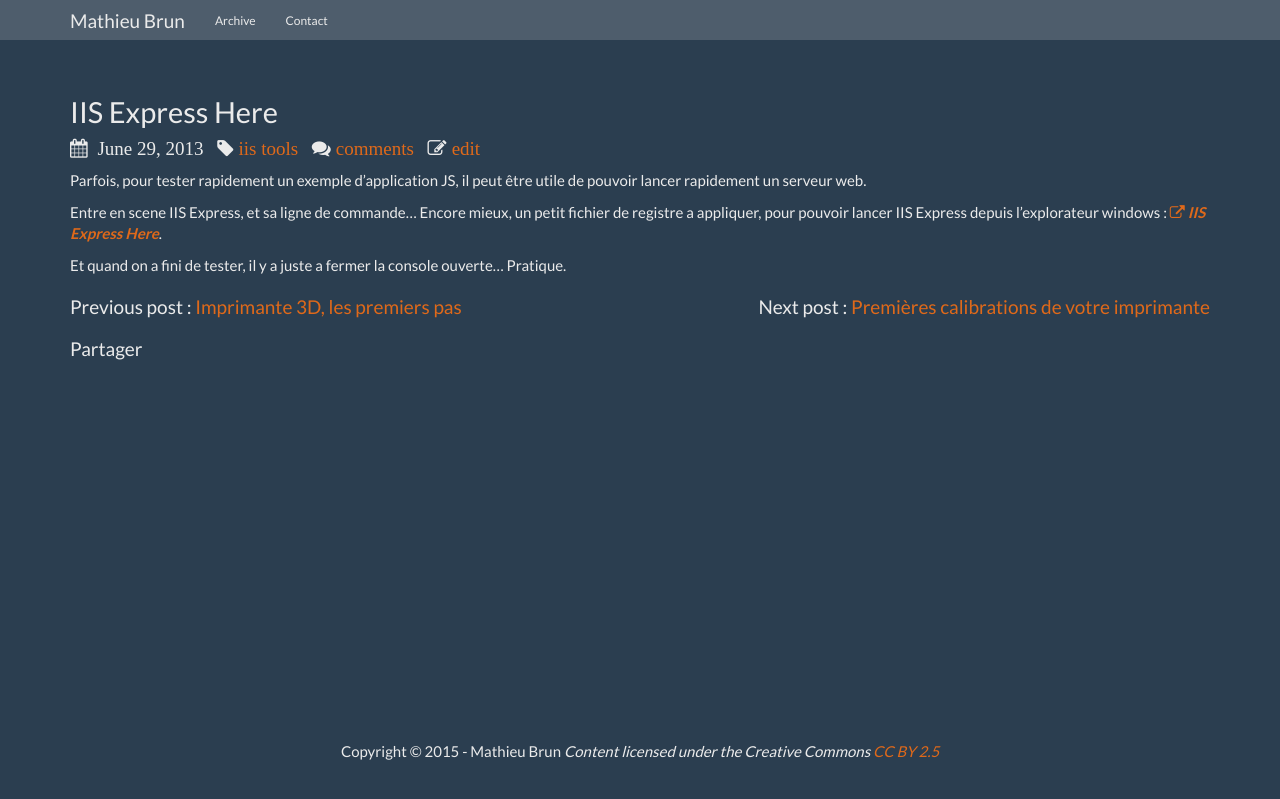
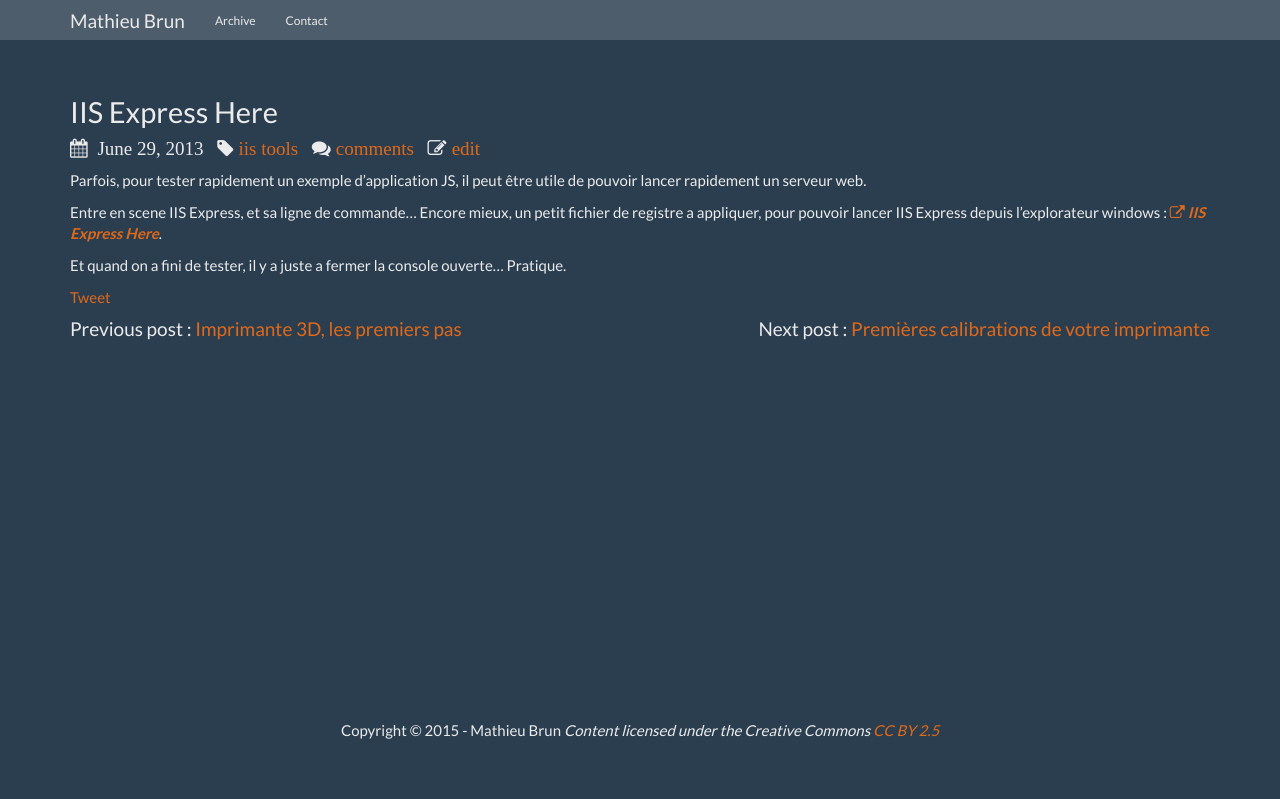
Before and after one commit to mathieubrun/mathieubrun.github.io, a Jekyll site: the page built from _posts/2013-06-29-iis-express-here.markdown, in a window 1280 px wide. Shown: the top 799 px of the page. Built offline with Jekyll 4.4.1, drawn with Linux system fonts in a browser that asks for light colours; nearby versions of some CDN libraries; Markdown is read by kramdown in place of the engine named in the settings; comment, search, counter and statistics services are not loaded.

Commit message:
Sharing updated

```diff
--- a/_config.yml
+++ b/_config.yml
@@ -24,8 +24,6 @@ google_analytics_site_name: mathieubrun.github.io
 # Quantcast
 quantcast_tracking_id: p-CRnYZb4H0vFLg
 
-addthis_profile_id: ra-52e6c6e305561232
-
 #
 # Jekyll Settings
 #
@@ -41,3 +39,5 @@ permalink: /archive/:year/:month/:day/:title/
 paginate: 5
 paginate_path: "page/:num"
 category_dir: categories
+
+twitter_handle: "mathieu_b"
--- a/_includes/post/sharing.html
+++ b/_includes/post/sharing.html
@@ -1,16 +1,4 @@
-{% if site.addthis_profile_id %}
-<h4>Partager</h4>
 <div class="share">
-	<!-- AddThis Button BEGINs -->
-	<div class="addthis_toolbox addthis_default_style addthis_32x32_style" addthis:url="{{ site.url }}{{ page.url }}" addthis:title="{{ page.title }}">
-		<a class="addthis_button_preferred_1"></a>
-		<a class="addthis_button_preferred_2"></a>
-		<a class="addthis_button_preferred_3"></a>
-		<a class="addthis_button_preferred_4"></a>
-		<a class="addthis_button_compact"></a>
-		<a class="addthis_counter addthis_bubble_style"></a>
-	</div>
-	<script type="text/javascript">var addthis_config = {"data_track_addressbar":true};</script>
-	<!-- AddThis Button END -->
+	<a href="https://twitter.com/share" class="twitter-share-button"{count} data-url="{{ site.url }}{{ page.url }}" data-text="{{ post.title }}" data-via="{{ site.twitter_handle }}">Tweet</a>
+	<script type="IN/Share" data-url="{{ site.url }}{{ page.url }}"></script>
 </div>
-{% endif %}
--- a/_layouts/default.html
+++ b/_layouts/default.html
@@ -69,8 +69,9 @@
 
 	<footer id="footer">{% include footer.html %}</footer>
 
-	{% if site.addthis_profile_id %}<script type="text/javascript" src="//s7.addthis.com/js/300/addthis_widget.js#pubid={{site.addthis_profile_id}}" async="async"></script>{% endif %}
 	<script src="//ajax.googleapis.com/ajax/libs/jquery/1.10.2/jquery.min.js"></script>
+	<script src="//platform.twitter.com/widgets.js"></script>
+	<script src="//platform.linkedin.com/in.js" type="text/javascript"></script>
 	<script src="//netdna.bootstrapcdn.com/bootstrap/3.0.3/js/bootstrap.min.js"></script>
 	<script>
 	(function($) {
--- a/_layouts/post.html
+++ b/_layouts/post.html
@@ -8,6 +8,14 @@ single: true
 		{% include article.html %}
 	</article>
 </div>
+
+{% unless page.sharing == false %}
+<div class="row">
+	<div class="col-xs-12">
+		{% include post/sharing.html %}
+	</div>
+</div>
+{% endunless %}
 
 <div class="row">
 	<nav class="col-xs-6">
@@ -23,14 +31,6 @@ single: true
 	</nav>
 </div>
 
-{% unless page.sharing == false %}
-<div class="row">
-	<div class="col-xs-12">
-		{% include post/sharing.html %}
-	</div>
-</div>
-{% endunless %}
-
 {% if site.disqus_short_name and page.comments == true %}
 <div class="row">
 	<section id="comment" class="col-xs-12">
```
